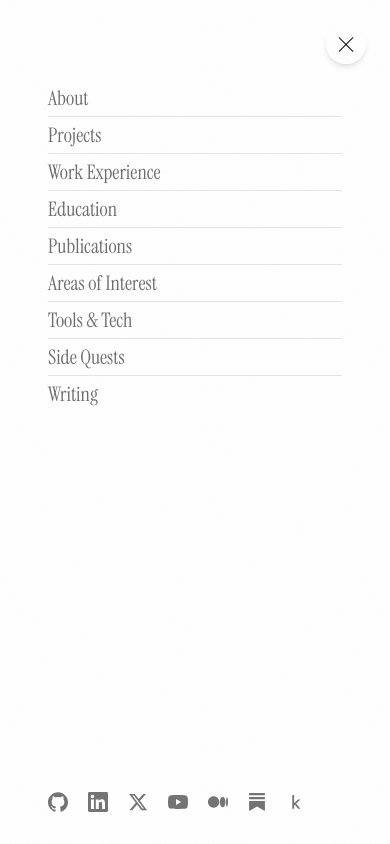
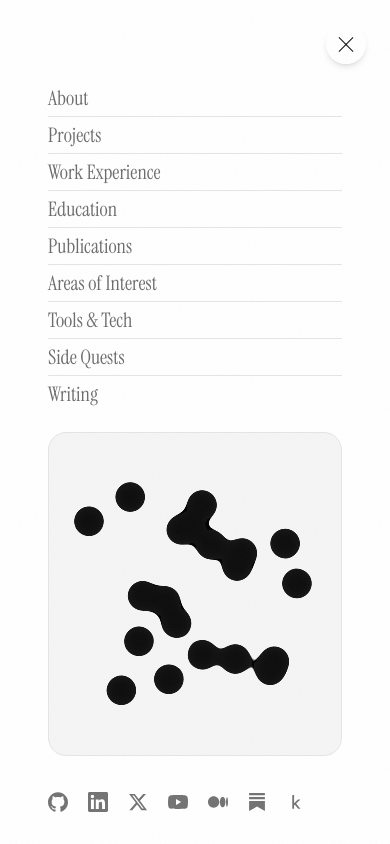
Before and after one commit to rudraditya21/rudraditya21.github.io, a Next.js app: page / in a window 390 px wide. Both pictures are taken after a click on the button 346 px from the left and 44 px from the top of the page. Shown: the top 844 px of the page. Built offline with nearby package versions, Linux system fonts and the light colour scheme.

Commit message:
updated: hamburger menu for small and medium screens

```diff
--- a/components/hamburger-menu.tsx
+++ b/components/hamburger-menu.tsx
@@ -190,15 +190,16 @@ export default function HamburgerMenu({ show }: { show: boolean }) {
         </Tooltip>
       </TooltipProvider>
 
-      {/* Full-screen overlay — outer flex-col keeps socials at the bottom */}
+      {/* Full-screen overlay */}
       <div
         ref={overlayRef}
         className="fixed inset-0 z-45 flex flex-col bg-background px-12 pb-8 pt-20"
       >
-        {/* Inner row: nav + blob rectangle, height = nav's natural height only */}
-        <div className="flex flex-col md:flex-row md:gap-8">
+        {/* sm/md: flex-col + flex-1 so blob fills the vertical whitespace
+            lg+:   flex-row + flex-none so blob matches nav height (50-50 split) */}
+        <div className="flex min-h-0 flex-1 flex-col lg:flex-none lg:flex-row lg:gap-8">
 
-          <nav className="flex flex-col divide-y divide-border md:flex-1">
+          <nav className="flex flex-col divide-y divide-border lg:flex-1">
             {NAV.map(({ label, id }, i) => (
               <a
                 key={id}
@@ -213,14 +214,17 @@ export default function HamburgerMenu({ show }: { show: boolean }) {
             ))}
           </nav>
 
-          {/* Blob rectangle — hidden on mobile, stretches to nav height on md+ */}
-          <div ref={blobColRef} className="hidden md:block md:flex-1">
+          {/* sm/md: flex-1 stretches to fill remaining whitespace
+              lg+:   flex-1 gives 50% width, height matches nav via flex stretch */}
+          <div ref={blobColRef} className="flex-1 py-5 lg:py-0">
             <BlobRectangle />
           </div>
 
         </div>
 
-        <div ref={socialsRef} className="mt-auto pt-4">
+        {/* sm/md: sits naturally below the flex-1 block above (already at bottom)
+            lg+:   mt-auto pushes it to the bottom of the overlay */}
+        <div ref={socialsRef} className="pt-4 lg:mt-auto">
           <Socials show />
         </div>
       </div>
```
